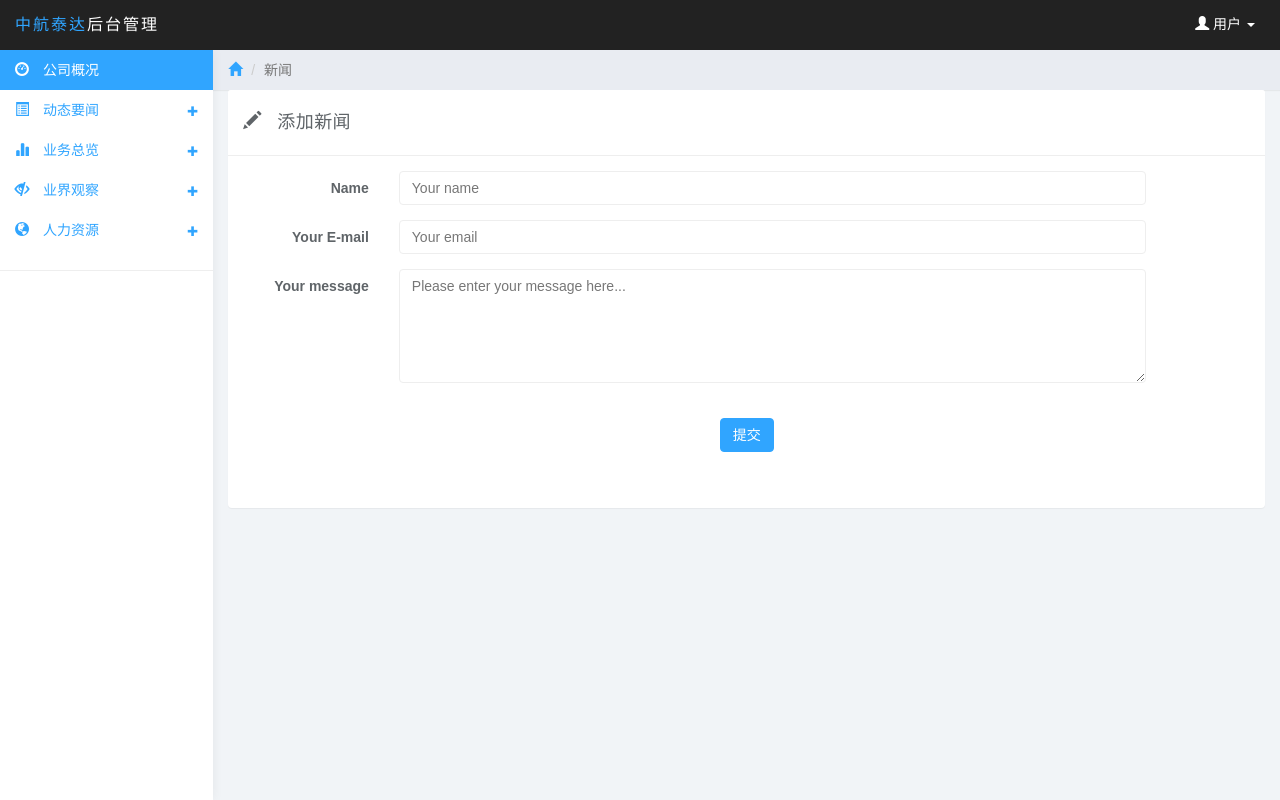
After one commit to kukafei1314/zhonghang, a CodeIgniter app: page /index.php/admin/index/add in a window 1280 px wide. The commit adds this page. Run offline with CodeIgniter, Linux system fonts and the light colour scheme.

Commit message:
数据库

```diff
--- a/application/controllers/admin/index.php
+++ b/application/controllers/admin/index.php
@@ -17,4 +17,8 @@ class Index extends CI_Controller
 	{
 		$this->load->view('admin/index');
 	}
+	public function add()
+	{
+		$this->load->view('admin/add_news');
+	}
 }
--- /dev/null
+++ b/application/views/admin/add_news.php
@@ -0,0 +1,59 @@
+<?php $this->load->view('admin/admin_header'); ?>
+
+	<div class="col-sm-9 col-sm-offset-3 col-lg-10 col-lg-offset-2 main">
+		<div class="row">
+			<ol class="breadcrumb">
+				<li><a href="#"><span class="glyphicon glyphicon-home"></span></a></li>
+				<li class="active">新闻</li>
+			</ol>
+		</div><!--/.row-->
+
+
+		<div class="row">
+			<div class="col-md-8">
+				<div class="panel panel-default">
+					<div class="panel-heading"><span class="glyphicon glyphicon-pencil"></span> 添加新闻</div>
+					<div class="panel-body">
+						<form class="form-horizontal" action="" method="post">
+							<fieldset>
+								<!-- Name input-->
+								<div class="form-group">
+									<label class="col-md-3 control-label" for="name">Name</label>
+									<div class="col-md-9">
+									<input id="name" name="name" type="text" placeholder="Your name" class="form-control">
+									</div>
+								</div>
+
+								<!-- Email input-->
+								<div class="form-group">
+									<label class="col-md-3 control-label" for="email">Your E-mail</label>
+									<div class="col-md-9">
+										<input id="email" name="email" type="text" placeholder="Your email" class="form-control">
+									</div>
+								</div>
+
+								<!-- Message body -->
+								<div class="form-group">
+									<label class="col-md-3 control-label" for="message">Your message</label>
+									<div class="col-md-9">
+										<textarea class="form-control" id="message" name="message" placeholder="Please enter your message here..." rows="5"></textarea>
+									</div>
+								</div>
+
+								<!-- Form actions -->
+								<div class="form-group">
+									<div class="col-md-12 widget-right admin-pull-center">
+										<button type="submit" class="btn btn-primary">提交</button>
+									</div>
+								</div>
+							</fieldset>
+						</form>
+					</div>
+				</div>
+			</div><!--/.col-->
+
+		</div><!--/.row-->
+	</div>	<!--/.main-->
+</body>
+
+</html>
--- a/database/database.php
+++ b/database/database.php
@@ -51,7 +51,7 @@ $active_record = TRUE;
 $db['default']['hostname'] = 'localhost';
 $db['default']['username'] = 'root';
 $db['default']['password'] = '';
-$db['default']['database'] = '';
+$db['default']['database'] = 'zhonghang';
 $db['default']['dbdriver'] = 'mysql';
 $db['default']['dbprefix'] = 'zh_';
 $db['default']['pconnect'] = TRUE;
--- a/static/admin/css/admin.css
+++ b/static/admin/css/admin.css
@@ -2,3 +2,13 @@
 body {
 font-family:"Arial","Microsoft YaHei","黑体","宋体",sans-serif !important;
 }
+.col-md-8 {
+	width: 100%;
+}
+.col-md-3 {
+	width: 15%;
+}
+.admin-pull-center {
+	margin:0 auto;
+	text-align:center;
+}
--- a/static/admin/js/admin.js
+++ b/static/admin/js/admin.js
@@ -17,3 +17,20 @@ $(document).ready(function(){
 		$("#main_nav li a")[0].className = 'active';
 	}
 });
+
+$('#calendar').datepicker({
+});
+
+!function ($) {
+    $(document).on("click","ul.nav li.parent > a > span.icon", function(){
+        $(this).find('em:first').toggleClass("glyphicon-minus");
+    });
+    $(".sidebar span.icon").find('em:first').addClass("glyphicon-plus");
+}(window.jQuery);
+
+$(window).on('resize', function () {
+  if ($(window).width() > 768) $('#sidebar-collapse').collapse('show')
+})
+$(window).on('resize', function () {
+  if ($(window).width() <= 767) $('#sidebar-collapse').collapse('hide')
+})
```
Also changed, not shown: database/zhonghang.sql (+15 -42 lines), application/controllers/index.php (line endings or trailing spaces).
